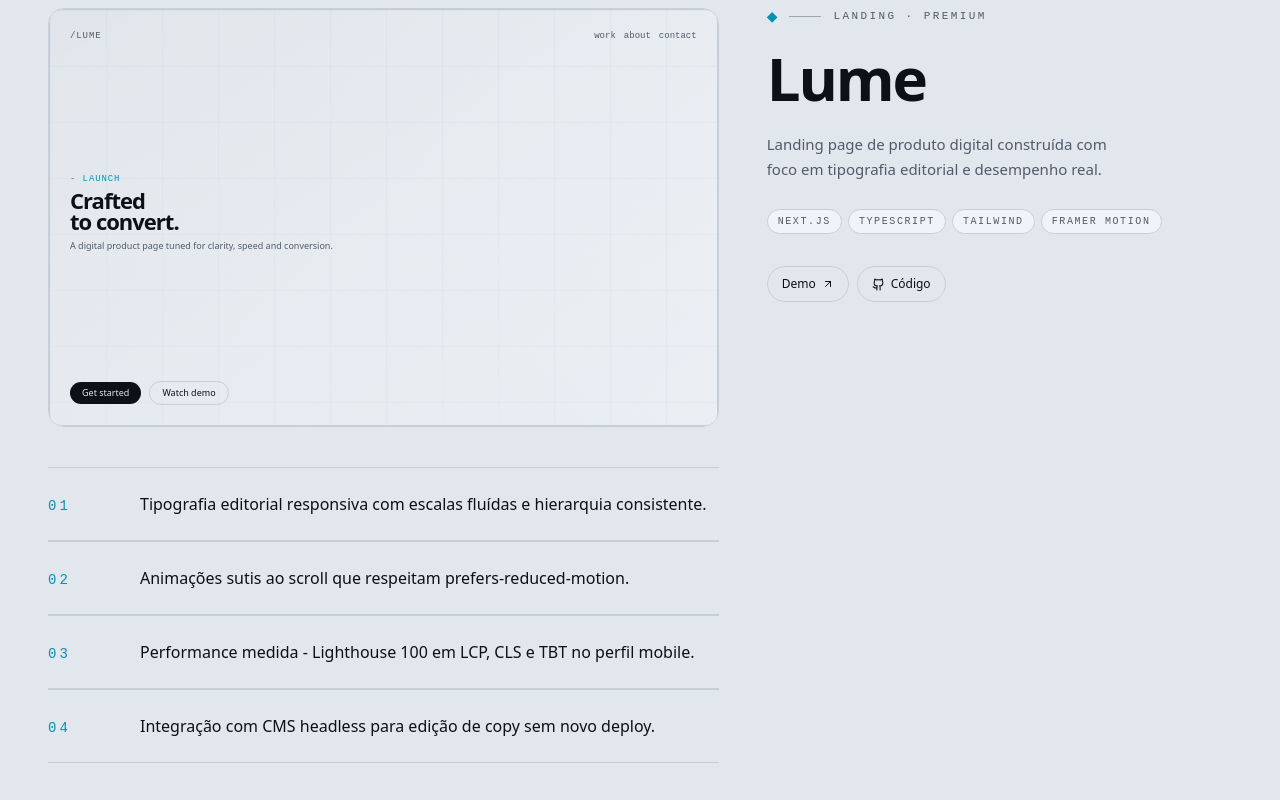
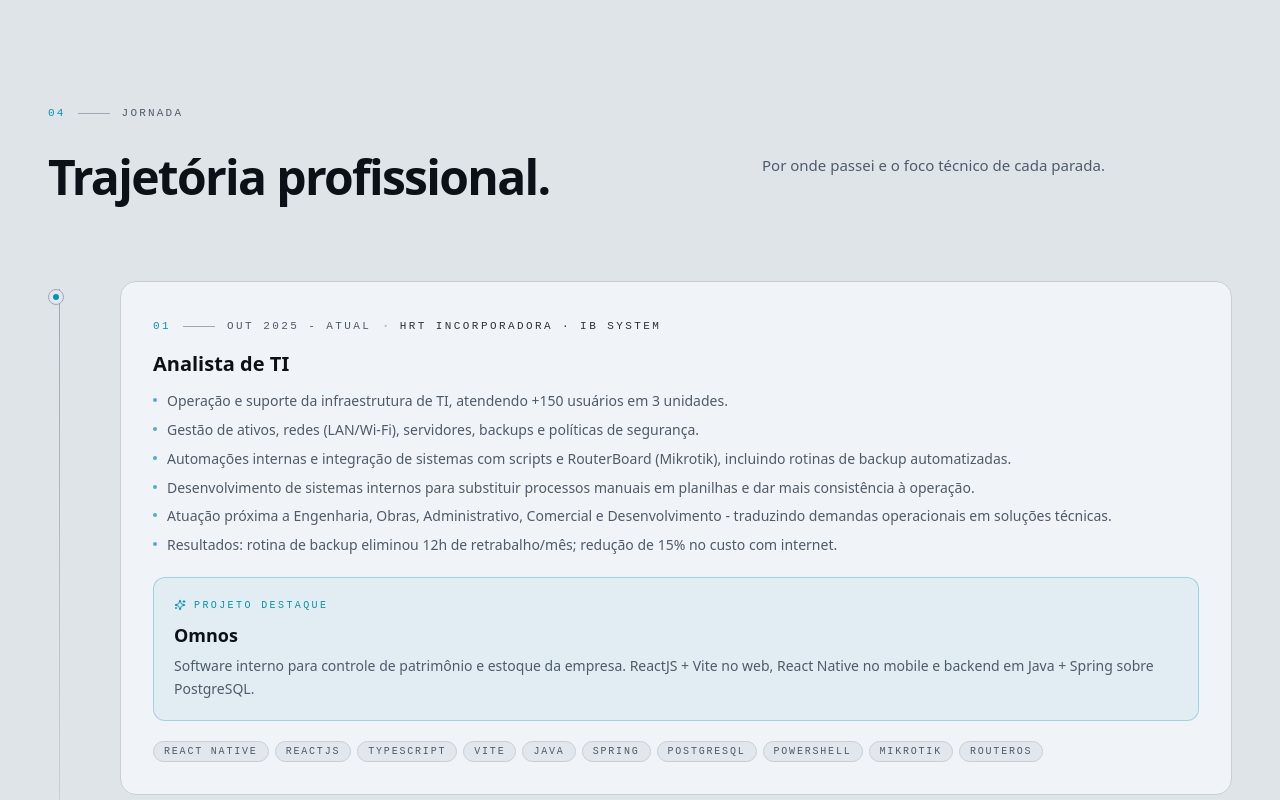
Before and after one commit to Victormoroo/Portfolio_Victor_Dev, a React (Vite) app: page / in a window 1280 px wide. Shown: the part 6220-7020 px from the top of the page. Built offline with nearby package versions, Linux system fonts and the light colour scheme.

Commit message:
chore: drop unused landing mock, tailwind keyframes and project kind

```diff
--- a/src/components/ui/ProjectMockup.tsx
+++ b/src/components/ui/ProjectMockup.tsx
@@ -20,7 +20,6 @@ export function ProjectMockup({ kind }: Props) {
         {kind === 'saas' && <SaasMock />}
         {kind === 'erp' && <ErpMock />}
         {kind === 'fullstack' && <FullStackMock />}
-        {kind === 'landing' && <LandingMock />}
       </div>
     </div>
   );
@@ -163,40 +162,3 @@ function FullStackMock() {
     </div>
   );
 }
-
-function LandingMock() {
-  return (
-    <div className="flex h-full flex-col justify-between">
-      <div className="flex items-center justify-between">
-        <div className="font-mono text-[9px] uppercase tracking-widest text-muted-foreground">
-          /lume
-        </div>
-        <div className="flex gap-2 font-mono text-[9px] text-muted-foreground">
-          <span>work</span>
-          <span>about</span>
-          <span>contact</span>
-        </div>
-      </div>
-
-      <div>
-        <div className="font-mono text-[9px] uppercase tracking-widest text-accent">- launch</div>
-        <div className="mt-1 text-[22px] font-semibold leading-[0.95] tracking-tightest text-foreground">
-          Crafted<br />
-          to convert.
-        </div>
-        <div className="mt-2 max-w-[60%] text-[9px] leading-snug text-muted-foreground">
-          A digital product page tuned for clarity, speed and conversion.
-        </div>
-      </div>
-
-      <div className="flex items-center gap-2">
-        <span className="rounded-full bg-foreground px-3 py-1 text-[9px] font-medium text-background">
-          Get started
-        </span>
-        <span className="rounded-full border border-border px-3 py-1 text-[9px] text-foreground">
-          Watch demo
-        </span>
-      </div>
-    </div>
-  );
-}
--- a/src/data/projects.ts
+++ b/src/data/projects.ts
@@ -3,7 +3,7 @@
  * Each project drives a generated abstract mockup; no images required.
  */
 
-export type ProjectKind = 'saas' | 'erp' | 'fullstack' | 'landing';
+export type ProjectKind = 'saas' | 'erp' | 'fullstack';
 
 export interface Project {
   slug: string;
@@ -98,30 +98,4 @@ export const projects: Project[] = [
     stack: ['Next.js', 'TypeScript', 'Node.js', 'PostgreSQL', 'Docker'],
     links: { demo: '#', code: '#' },
   },
-  {
-    slug: 'lume-landing',
-    kind: 'landing',
-    name: 'Lume',
-    type: { pt: 'Landing · Premium', en: 'Landing · Premium' },
-    description: {
-      pt: 'Landing page de produto digital construída com foco em tipografia editorial e desempenho real.',
-      en: 'Digital product landing built with editorial typography and real-world performance in mind.',
-    },
-    bullets: {
-      pt: [
-        'Tipografia editorial responsiva com escalas fluídas e hierarquia consistente.',
-        'Animações sutis ao scroll que respeitam prefers-reduced-motion.',
-        'Performance medida - Lighthouse 100 em LCP, CLS e TBT no perfil mobile.',
-        'Integração com CMS headless para edição de copy sem novo deploy.',
-      ],
-      en: [
-        'Responsive editorial typography with fluid scales and consistent hierarchy.',
-        'Subtle scroll-triggered animations honoring prefers-reduced-motion.',
-        'Measured performance - Lighthouse 100 on LCP, CLS and TBT on mobile.',
-        'Headless CMS integration for copy edits without redeploys.',
-      ],
-    },
-    stack: ['Next.js', 'TypeScript', 'Tailwind', 'Framer Motion'],
-    links: { demo: '#', code: '#' },
-  },
 ];
--- a/tailwind.config.ts
+++ b/tailwind.config.ts
@@ -35,20 +35,6 @@ const config: Config = {
         display: ['clamp(3rem, 9vw, 8rem)', { lineHeight: '0.92', letterSpacing: '-0.04em' }],
         'display-sm': ['clamp(2.25rem, 6vw, 4.5rem)', { lineHeight: '0.95', letterSpacing: '-0.035em' }],
       },
-      animation: {
-        'fade-in': 'fadeIn 0.6s ease-out forwards',
-        'shimmer': 'shimmer 2.4s linear infinite',
-      },
-      keyframes: {
-        fadeIn: {
-          from: { opacity: '0', transform: 'translateY(8px)' },
-          to: { opacity: '1', transform: 'translateY(0)' },
-        },
-        shimmer: {
-          '0%': { backgroundPosition: '-200% 0' },
-          '100%': { backgroundPosition: '200% 0' },
-        },
-      },
     },
   },
   plugins: [],
```
